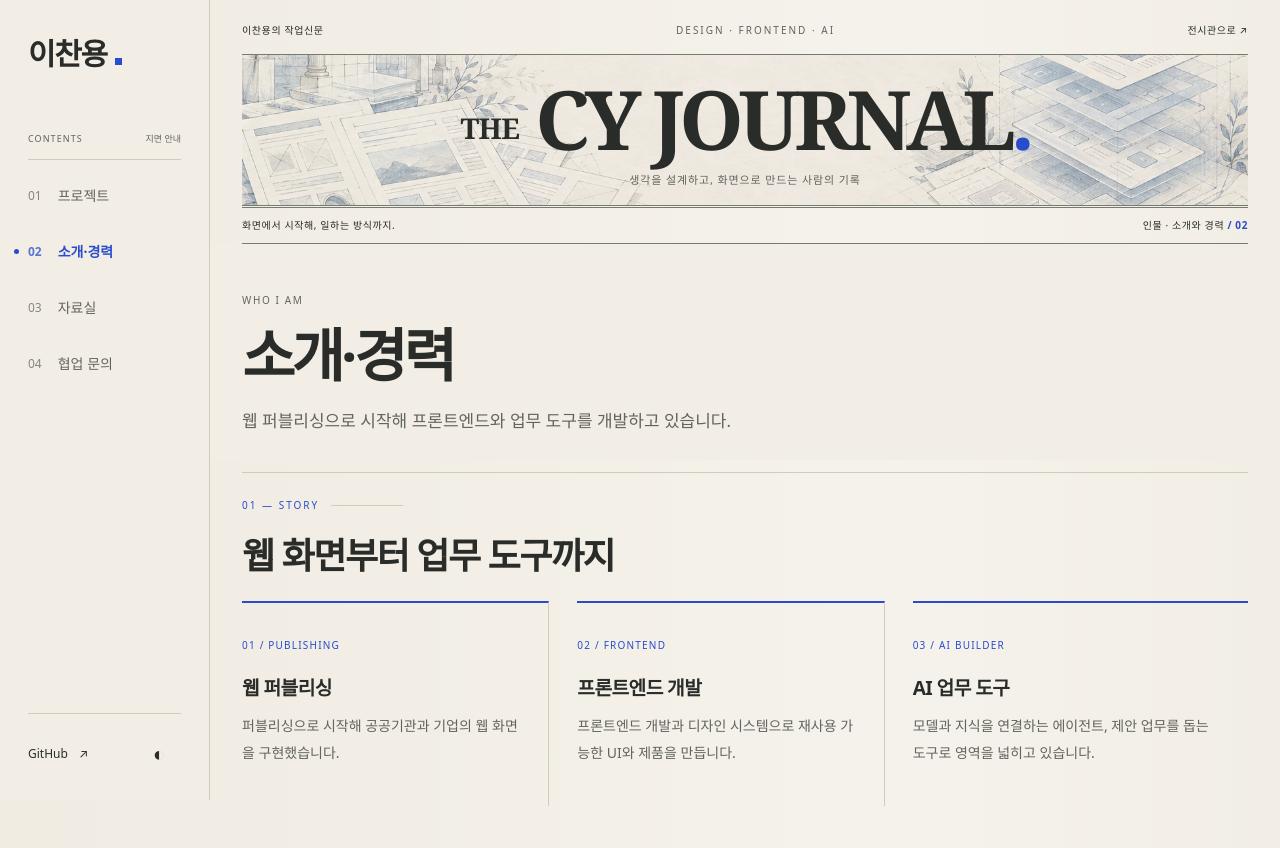
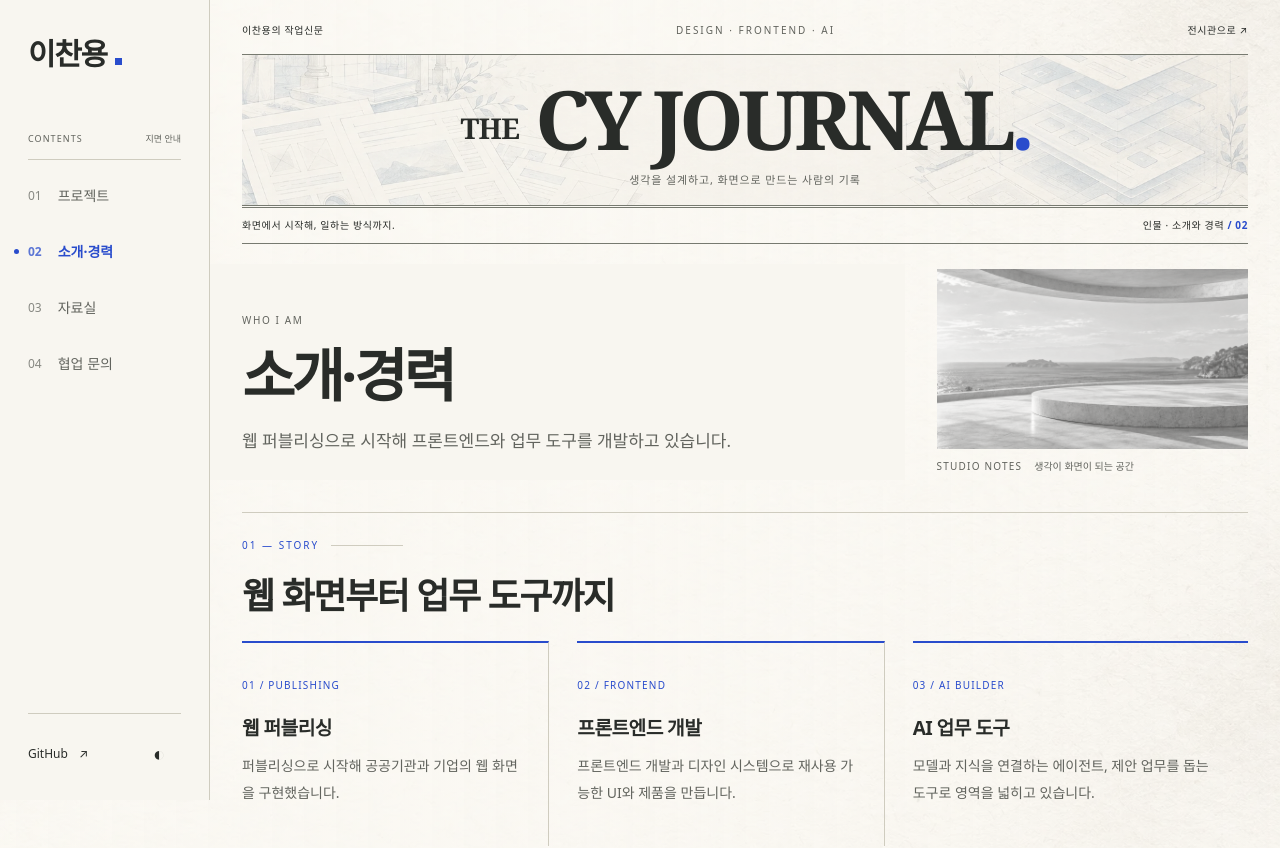
Before and after one commit to box3101/cy-portfolio, a Nuxt app: page /about in a window 1280 px wide. Shown: the top 848 px of the page. Built offline with nearby package versions, Linux system fonts and the light colour scheme; a web font is replaced by a local one.

Commit message:
feat: add subtle paper atmosphere to journal pages

```diff
--- a/assets/css/journal.css
+++ b/assets/css/journal.css
@@ -2,7 +2,7 @@
 .journal-shell {
   --journal-serif: Georgia, 'Times New Roman', serif;
   --journal-heading: var(--font-display);
-  --brand-ground: #f2eee5;
+  --brand-ground: #f8f6f0;
   --brand-surface: #fbf8f1;
   --brand-ink: #292c29;
   --brand-ink-muted: #62645e;
@@ -14,16 +14,19 @@
   --color-text-heading: var(--brand-ink);
   --color-text-primary: var(--brand-ink-muted);
   background-color:var(--brand-ground);
-  background-image:radial-gradient(#8b806c10 .6px,transparent .6px),linear-gradient(90deg,#98876d05,transparent 30%,#fff4 70%,transparent);
-  background-size:4px 4px,100% 100%;
+  background-image:linear-gradient(90deg,#faf8f3a6,#faf8f3b8 45%,#faf8f399),url('/images/journal/paper-light.webp');
+  background-size:cover;
+  background-attachment:fixed;
   color:var(--brand-ink);
 }
 :root[data-theme='dark'] .journal-shell {
   --brand-ground:#1b1d1b; --brand-surface:#242722; --brand-ink:#e9e5d9;
   --brand-ink-muted:#bbbcb0; --brand-line:#41453d; --journal-rule:#85897b;
   background-image:radial-gradient(#c4b79d0a .6px,transparent .6px);
+  background-size:4px 4px;
 }
-.journal-shell .header { background:var(--brand-ground); }
+.journal-shell .header { background:linear-gradient(#f8f6f0b8,#f8f6f0d9),url('/images/journal/paper-light.webp') left top / auto 100vh; }
+:root[data-theme='dark'] .journal-shell .header { background:var(--brand-ground); }
 .journal-shell .shell__main > div > .page { width:100%; max-width:none; padding-inline:32px; }
 .journal-shell .ph { background:transparent; }
 .journal-shell .ph__inner { width:100%; max-width:none; padding-top:28px; padding-bottom:24px; }
@@ -39,7 +42,7 @@
 .journal-shell .journey > article,.journal-shell .kit-card { border-radius:0; box-shadow:none; }
 .journal-shell .channels { border-top:3px double var(--journal-rule); }
 .journal-shell .footer { position:relative; isolation:isolate; }
-.journal-shell .footer::before { content:''; position:absolute; inset:0; z-index:-1; background:url('/images/journal-background.webp') center bottom / cover no-repeat; opacity:.18; pointer-events:none; }
+.journal-shell .footer::before { content:''; position:absolute; inset:0; z-index:-1; background:linear-gradient(transparent,#b7ac9010); pointer-events:none; }
 :root[data-theme='dark'] .journal-shell .footer::before { opacity:.06; }
 .journal-shell .archive-card { border-radius:0; }
 .work-shell.journal-shell { padding-top:0; background-color:var(--brand-ground); }
--- a/components/layout/JournalMasthead.vue
+++ b/components/layout/JournalMasthead.vue
@@ -38,7 +38,7 @@ const edition = computed(() => {
 .journal-masthead__edition>span:nth-child(2) { letter-spacing:.2em; color:var(--brand-ink-muted); }
 .journal-masthead__edition a { color:inherit; text-decoration:none; min-height:24px; display:flex; align-items:center; }
 .journal-masthead__banner { position:relative; isolation:isolate; overflow:hidden; padding:20px 12px 16px; }
-.journal-masthead__banner::before { content:''; position:absolute; inset:0; z-index:-1; background:url('/images/journal-background.webp') center 72% / cover no-repeat; opacity:.85; }
+.journal-masthead__banner::before { content:''; position:absolute; inset:0; z-index:-1; background:url('/images/journal-background.webp') center 72% / cover no-repeat; opacity:.32; }
 .journal-masthead__title { display:block; padding:0; font-family:var(--journal-serif); font-size:clamp(36px,6.4vw,100px); font-weight:700; line-height:1.05; letter-spacing:-.065em; text-align:center; color:inherit; text-decoration:none; white-space:nowrap; }
 .journal-masthead__note { margin:10px 0 0; text-align:center; font-size:11px; letter-spacing:.08em; color:var(--brand-ink-muted); }
 :global([data-theme='dark']) .journal-masthead__banner::before { opacity:.13; }
--- a/pages/about.vue
+++ b/pages/about.vue
@@ -38,11 +38,18 @@ const yearsOfExp = computed(() => {
 
 <template>
   <div>
+    <div class="about-intro">
     <LayoutPageHeader
       eyebrow="Who I am"
       title="소개·경력"
       description="웹 퍼블리싱으로 시작해 프론트엔드와 업무 도구를 개발하고 있습니다."
     />
+
+    <figure class="studio-note">
+      <img src="/images/studio-study/architecture.webp" alt="바다가 보이는 밝은 석재 스튜디오" width="1536" height="1024" />
+      <figcaption><span>STUDIO NOTES</span> 생각이 화면이 되는 공간</figcaption>
+    </figure>
+    </div>
 
     <div class="page">
 
@@ -147,6 +154,13 @@ const yearsOfExp = computed(() => {
 </template>
 
 <style scoped>
+.about-intro { display:grid; grid-template-columns:minmax(0,1fr) minmax(240px,30%); align-items:center; gap:32px; padding-right:32px; margin:20px 0 32px; }
+.studio-note { margin:0; }
+.studio-note img { display:block; width:100%; height:180px; object-fit:cover; object-position:center 44%; filter:grayscale(1); opacity:.84; }
+.studio-note figcaption { display:flex; flex-wrap:wrap; gap:6px 12px; padding-top:9px; font-size:10px; color:var(--brand-ink-muted); }
+.studio-note figcaption span { letter-spacing:.12em; }
+@media(max-width:1100px) { .about-intro { grid-template-columns:minmax(0,1fr) 240px; gap:16px; }.studio-note img { height:160px; } }
+@media(max-width:740px) { .about-intro { grid-template-columns:1fr; padding:0; gap:12px; margin:8px 0 28px; }.studio-note { margin:0 24px; }.studio-note img { height:150px; object-position:center 40%; } }
 /* ── 페이지 래퍼 ── */
 .page {
   max-width: 1180px;
```
Also changed, not shown: public/images/journal/provenance.json (added, +12 -0 lines), public/images/journal/paper-light.webp (added).
